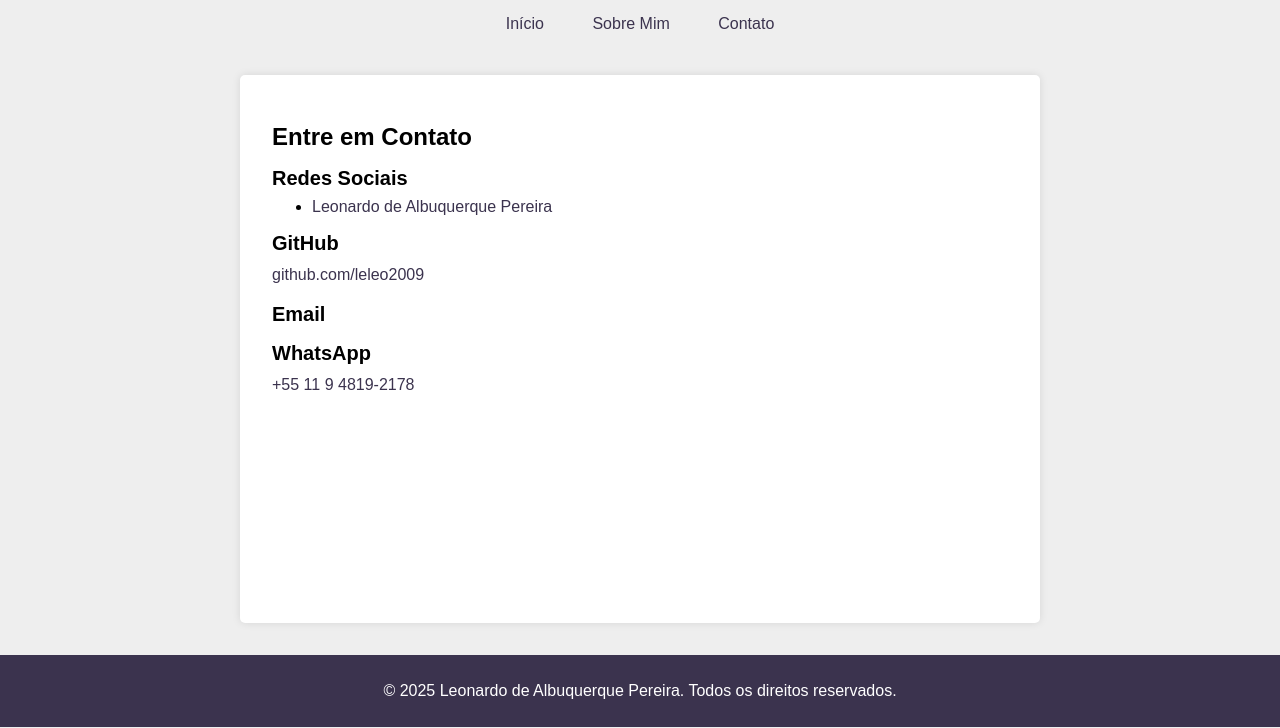
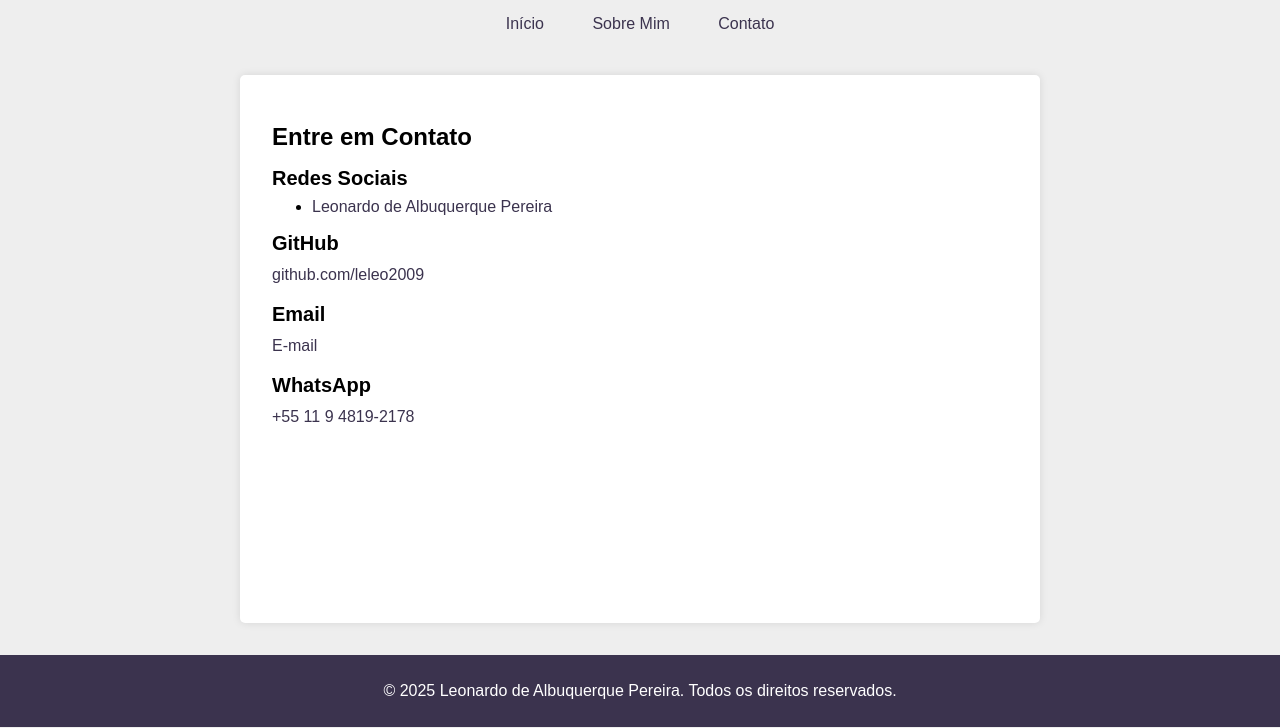
Before and after one commit to leleo2009/leleo2009.github.io, a plain HTML site: page contato.html in a window 1280 px wide. Shown: the part 72-800 px from the top of the page. Drawn offline with Linux system fonts and the light colour scheme.

Commit message:
corrigindo contato

```diff
--- a/contato.html
+++ b/contato.html
@@ -33,7 +33,7 @@
         <p><a href="https://github.com/leleo2009" target="_blank" rel="noopener noreferrer">github.com/leleo2009</a></p>
 
         <h2>Email</h2>
-        <p><a href="l.a.pereira199@gmail.com"></a></p>
+        <p><a href="l.a.pereira1992@gmail.com">E-mail</a></p>
 
         <h2>WhatsApp</h2>
         <p><a href="https://wa.me/5511948192178" target="_blank" rel="noopener noreferrer">+55 11 9 4819-2178</a></p>
```
